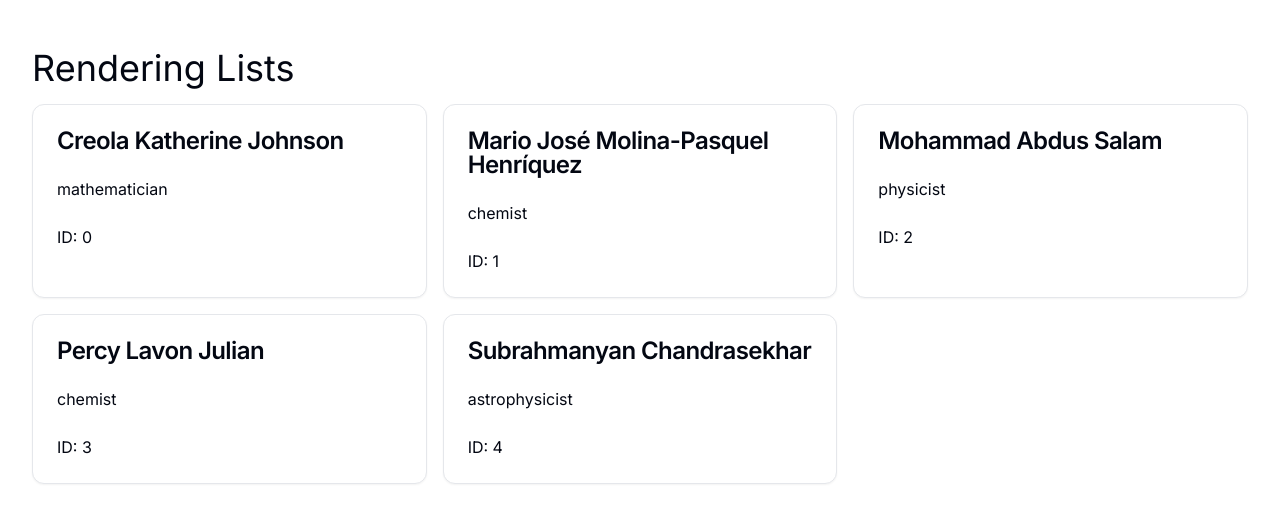
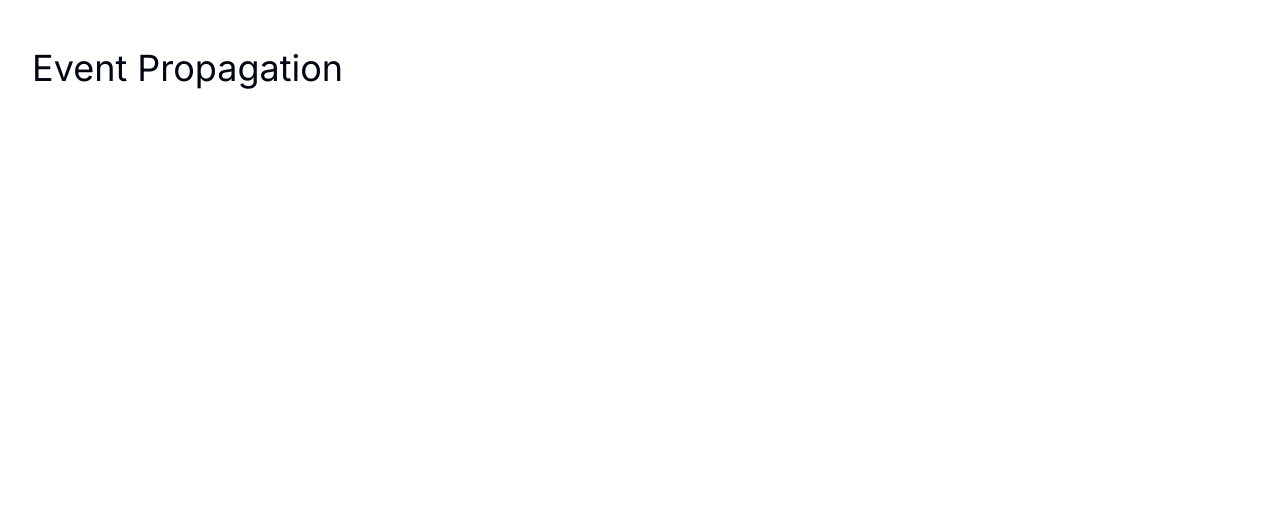
Before and after one commit to codingjogo/react-nextjs-tutorial, a Next.js app: page / in a window 1280 px wide. Shown: the top 522 px of the page. Built offline with nearby package versions, Linux system fonts and the light colour scheme.

Commit message:
[delete] : Previous Feature's Rendering List

```diff
--- a/app/page.tsx
+++ b/app/page.tsx
@@ -1,24 +1,10 @@
-import { PeopleList } from "@/components/PeopleList";
-import { people } from "@/lib/data";
 
 export default function Home() {
-  const getPeople = people;
-
-  if (!getPeople) {
-    return <h1>Loading...</h1>
-  }
 
   return (
     <main className="container py-12">
-      <h1 className="text-4xl mb-4">Rendering Lists</h1>
-      {/*
-      #1 Move the data into an array like:
-      [{},{}] or ['string', 'number', 'more string', ...]
-      #2 Map the people(array) members into a new array of JSX nodes, listItems:
-      # Return listItems from your component wrapped in a <ul>:
-      */}
+      <h1 className="text-4xl mb-4">Event Propagation</h1>
 
-      <PeopleList data={getPeople} />
     </main>
   );
 }
--- a/components/PeopleList.tsx
+++ /dev/null
@@ -1,17 +0,0 @@
-import { Data } from '@/lib/types'
-import React from 'react'
-import { Person } from './Person'
-
-export const PeopleList = ({data} : {
-    data : Data[]
-}) => {
-  return (
-    <div className='grid gap-4 md:grid-cols-3 grid-cols-2'>
-      {data.map((person) => {
-        const {id, name, profession} = person;
-
-        return <Person key={id} id={id} name={name} profession={profession}/>
-      })}
-    </div>
-  )
-}
--- a/components/Person.tsx
+++ /dev/null
@@ -1,27 +0,0 @@
-import { Data } from "@/lib/types";
-import React from "react";
-import {
-	Card,
-	CardContent,
-	CardDescription,
-	CardFooter,
-	CardHeader,
-	CardTitle,
-} from "@/components/ui/card";
-
-export const Person = ({ id, name, profession }: Data) => {
-	return (
-		<Card>
-			<CardHeader>
-				<CardTitle>{name}</CardTitle>
-
-			</CardHeader>
-			<CardContent>
-				<p>{profession}</p>
-			</CardContent>
-			<CardFooter>
-				<p>ID: {id}</p>
-			</CardFooter>
-		</Card>
-	);
-};
--- a/lib/types.ts
+++ /dev/null
@@ -1,5 +0,0 @@
-export type Data = {
-    id: number;
-    name: string;
-    profession: string;
-}
```
Also changed, not shown: 1 other file (tests, documents, lock files or other folders).
